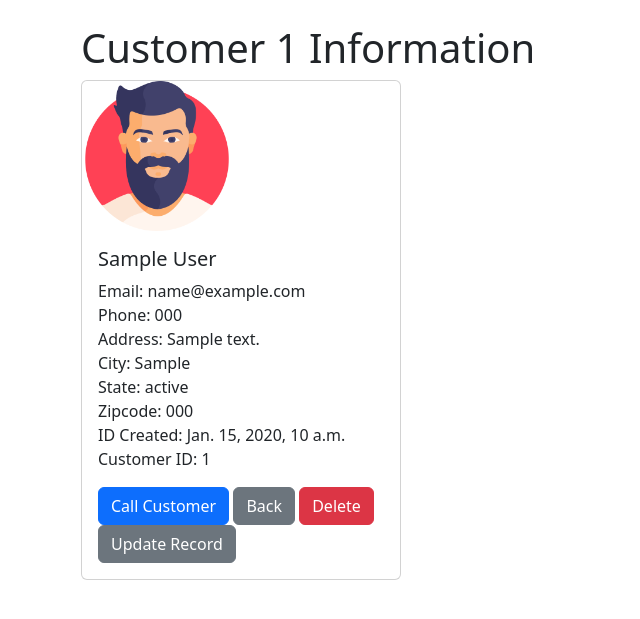
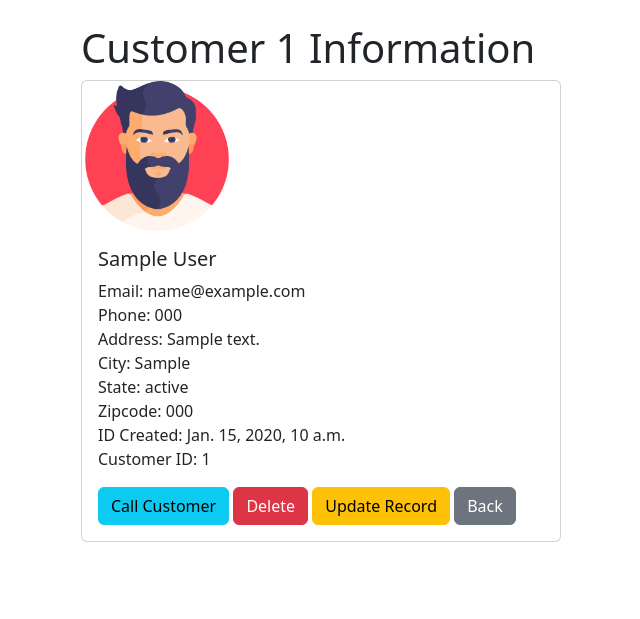
Before and after one commit to nahidn4p/django-crm, a Django app: page /record/1 in a window 1280 px wide. Shown: the part 96-715 px from the top of the page, without its empty margins (1-641 px from the left). Run offline with Django 5.2, Linux system fonts and the light colour scheme; a user stored in the database is signed in; tables that the repository leaves empty hold one stand-in row (values such as "Sample post").

Commit message:
Final Project

```diff
--- a/website/templates/home.html
+++ b/website/templates/home.html
@@ -23,8 +23,8 @@
         {% if records %}
             {% for record in records %}
             <tr>
-            <td>{{ record.first_name }}
-            {{ record.last_name }}</td>
+            <td><a href="{% url 'record' record.id %}">{{ record.first_name }}
+            {{ record.last_name }}</a></td>
             <td>{{ record.email }}</td>
             <td>{{ record.phone }}</td>
             <td>{{ record.address }}</td>
--- a/website/templates/record.html
+++ b/website/templates/record.html
@@ -5,7 +5,7 @@
 
 
 
-<div class="card" style="width: 20rem;">
+<div class="card" style="width: 30rem;">
   <img class="card-img-top" src="{% static 'man.png' %}" alt="Avatar Image" style="width: 150px; height: auto;">
   <div class="card-body">
     <h5 class="card-title">{{ customer_record.first_name }}
@@ -19,10 +19,10 @@
             Zipcode: {{ customer_record.zipcode }}<br />
             ID Created: {{ customer_record.created_at }}<br />
             Customer ID: {{ customer_record.id  }}<br /></p>
-        <a href="tel://{{ customer_record.phone }}" class="btn btn-primary">Call Customer</a>
+        <a href="tel://{{ customer_record.phone }}" class="btn btn-info">Call Customer</a>
+        <a href="{% url 'delete_record' customer_record.id %}" class="btn btn-danger">Delete</a>
+        <a href="{% url 'update_record' customer_record.id%}" class="btn btn-warning">Update Record</a>
         <a href="{% url 'home' %}" class="btn btn-secondary">Back</a>
-        <a href="{% url 'delete_record' customer_record.id %}" class="btn btn-danger">Delete</a>
-        <a href="{% url 'update_record' customer_record.id%}" class="btn btn-secondary">Update Record</a>
   </div>
 </div>
 
```
